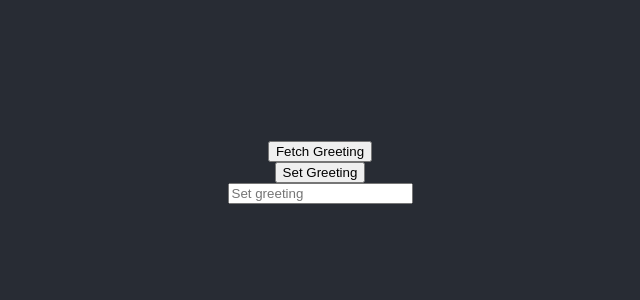
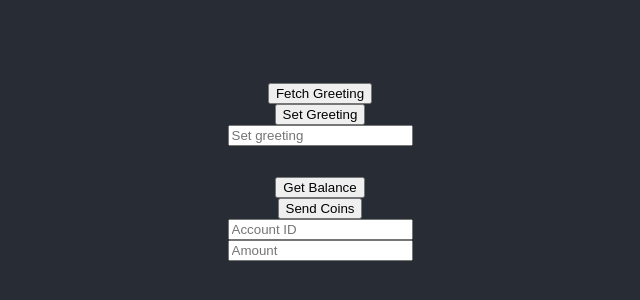
Before and after one commit to boyerst/react-dapp, a React (Create React App) app: page / in a window 1280 px wide. Shown: the part 228-528 px from the top of the page, without its empty margins (320-960 px from the left). Built offline with nearby package versions, Linux system fonts and the light colour scheme; no server answers.

Commit message:
Display UI for user to send tokens to external address

```diff
--- a/src/App.js
+++ b/src/App.js
@@ -8,6 +8,7 @@ import Token from './artifacts/contracts/Token.sol/Token.json'
 // Store contract address in a variable
 const greeterAddress = "0x5FbDB2315678afecb367f032d93F642f64180aa3"
 const tokenAddress = "0xe7f1725E7734CE288F8367e1Bb143E90bb3F0512"
+
 
 function App() {
   // Store greeting in local state
@@ -29,6 +30,7 @@ function App() {
     await window.ethereum.request({ method: 'eth_requestAccounts' });
   }
 
+
   // Function to read the balance of the currently signed in user
   async function getBalance() {
     if (typeof window.ethereum !== 'undefined') {
@@ -43,7 +45,6 @@ function App() {
 
 
   async function sendCoins() {
-
     if (typeof window.ethereum !== 'undefined') {
       // Request user account permissions
       await requestAccount()
@@ -59,8 +60,6 @@ function App() {
       console.log(`${amount} Coins successfully sent to ${userAccount}`);
     }
   }
-
-
 
 
   // Call the smart contract, read the current greeting value
@@ -84,6 +83,7 @@ function App() {
       }
     }
   }
+
 
   // call the smart contract, send an update
   async function setGreeting() {
@@ -117,6 +117,7 @@ function App() {
     }
   }
 
+
   return (
     <div className="App">
       <header className="App-header">
@@ -132,12 +133,34 @@ function App() {
         <input
           onChange={e => setGreetingValue(e.target.value)}
           placeholder="Set greeting"
-          // Will update UI to empty string once greeting has been reset to an empty string
+          // Will update UI to empty string upon reset (↑SEE setGreetingValue(''))
           value={greeting}
         />
+
+        <br />
+        {/* Event with Event handler invokes getBalance */}
+        <button onClick={getBalance}>Get Balance</button>
+        <button onClick={sendCoins}>Send Coins</button>
+        {/* Two user inputs...*/}
+        {/*
+          Set the account Id as the account the user wants to send coins to
+          onChange of input field, pass in the event variable (the input text) to setUserAccount
+          e.target.value is targets the input's value which will be the Id #
+        */}
+        <input onChange={e => setUserAccount(e.target.value)} placeholder="Account ID" />
+        {/*
+          Set the amount of coins user wants to send
+        */}
+        <input onChange={e => setAmount(e.target.value)} placeholder="Amount" />
+
       </header>
     </div>
   );
 }
 
+
+
+
+
+
 export default App;
```
